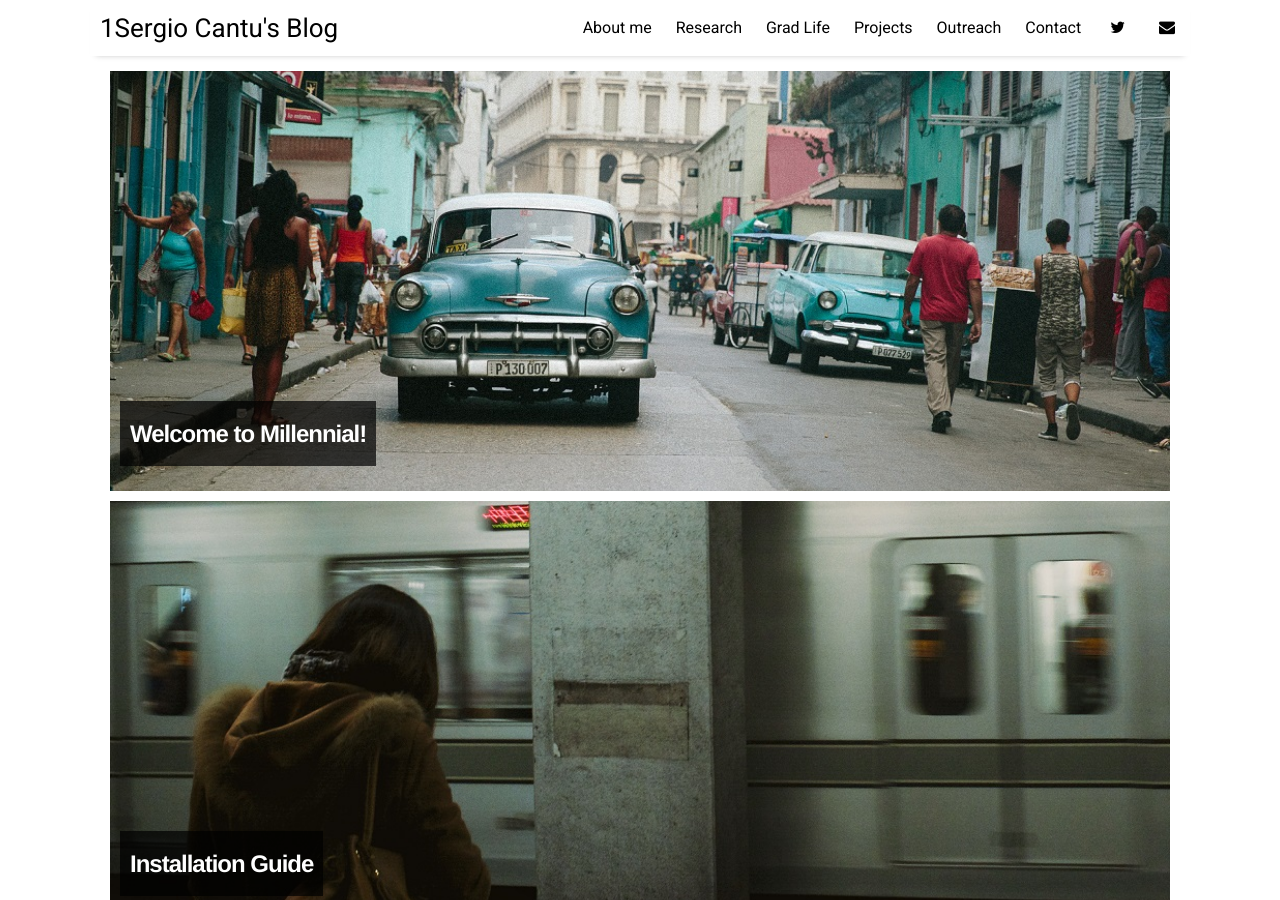
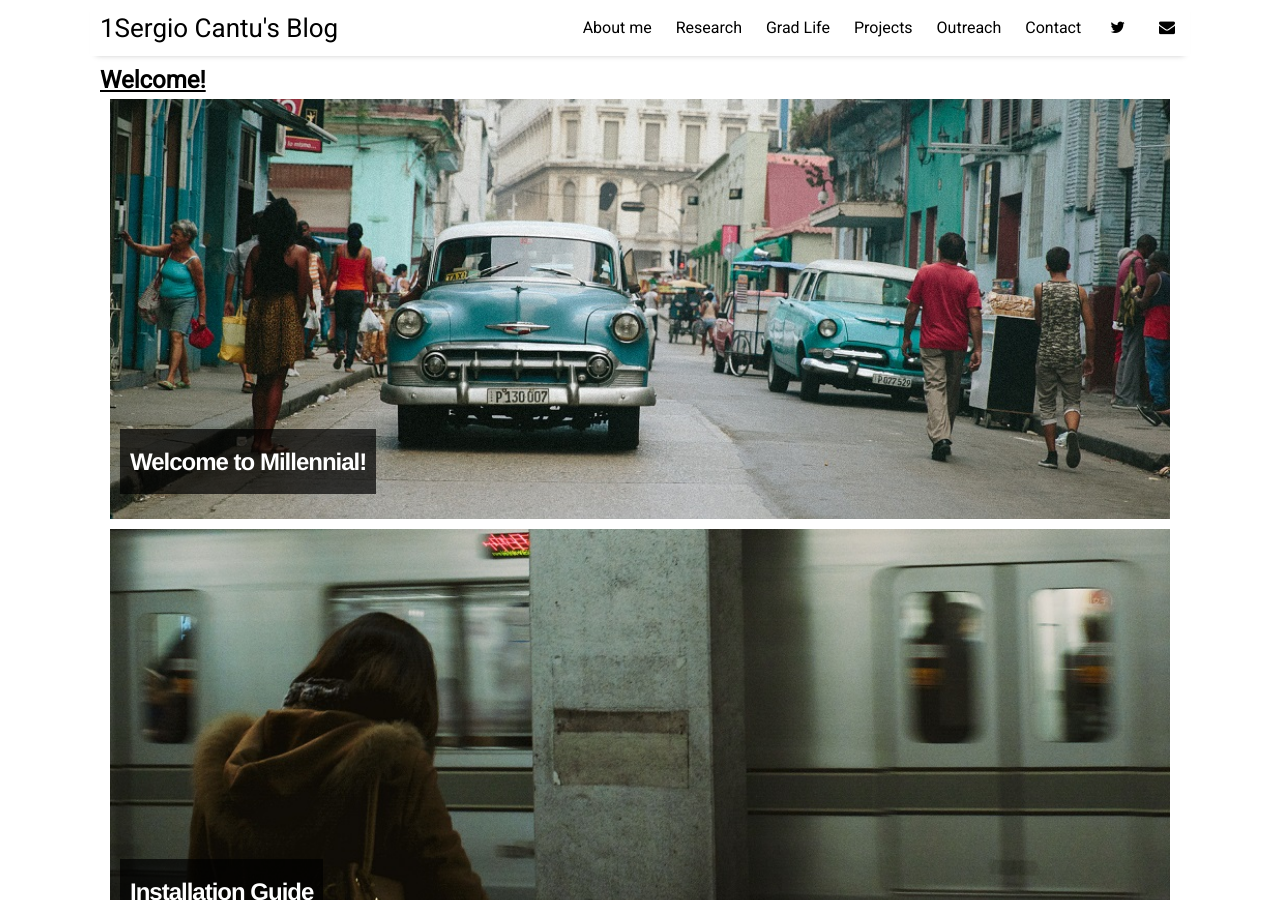
Before and after one commit to ChekHub/chekhub.github.io, a Jekyll site: the page built from index.html, in a window 1280 px wide and 900 px high. Built offline with Jekyll 4.4.1, drawn with Linux system fonts in a browser that asks for light colours; nearby versions of some CDN libraries; the list of posts is cut into pages by our own code.

Commit message:
Update home.html

```diff
--- a/_layouts/home.html
+++ b/_layouts/home.html
@@ -2,6 +2,12 @@
 layout: default
 title: Home
 ---
+
+<a href="{{ site.github.url }}">
+    <div class="homeimage" {% if post.image.feature %}style="background-image:url({{ site.github.url }}/assets/img/home.png)"{% endif %}>
+      <h2><span>Welcome!</span></h2>
+    </div>
+  </a>
 
 {% for post in paginator.posts %}
 
```
